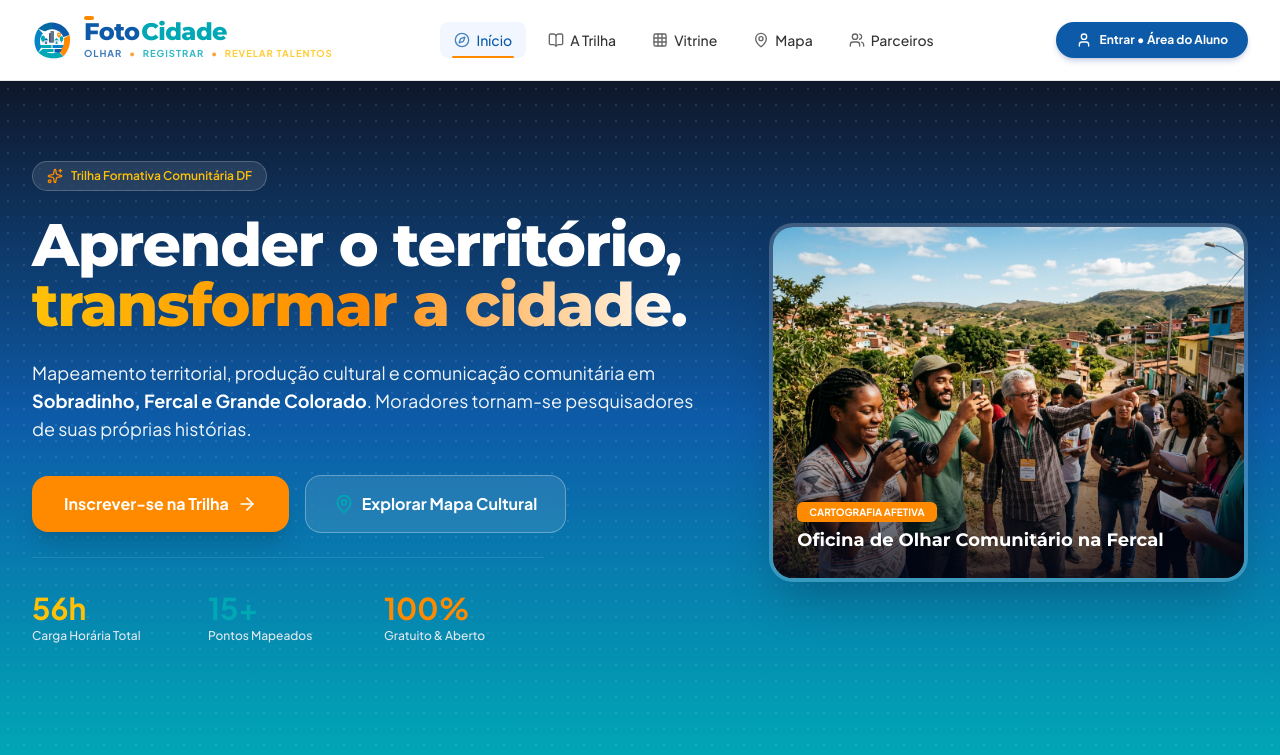
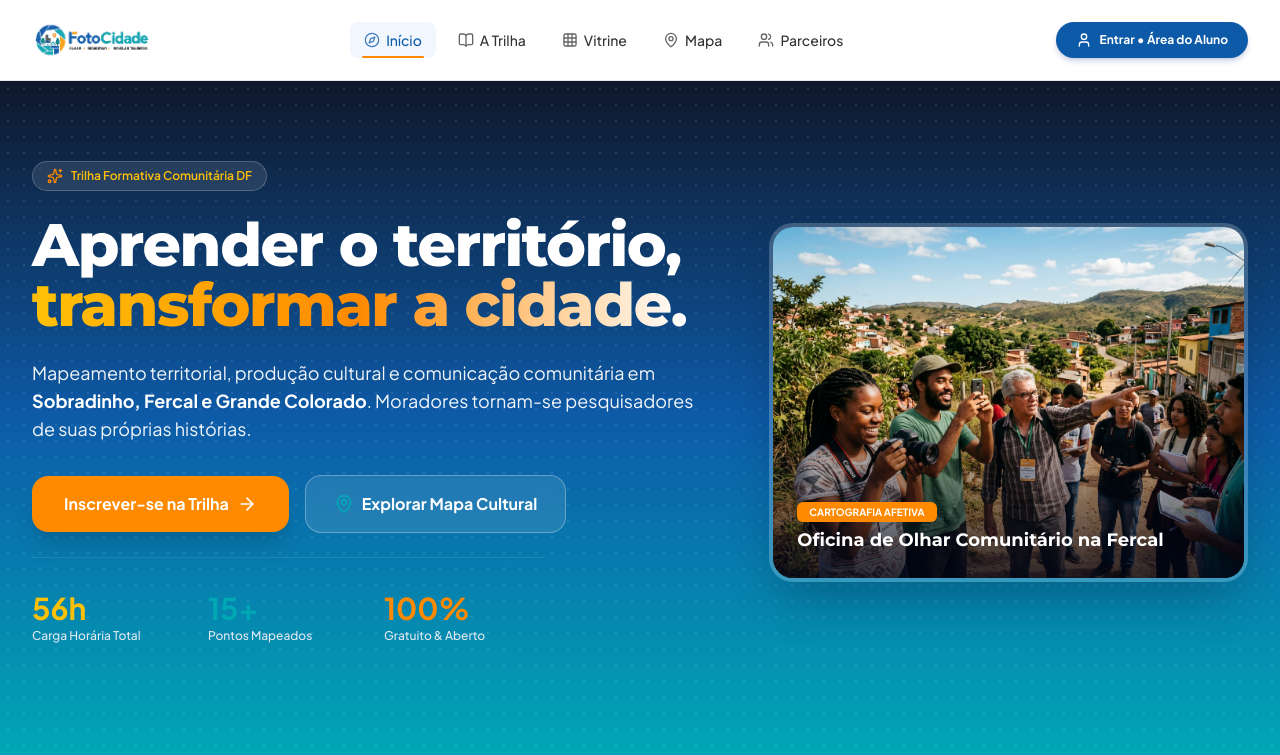
Before and after one commit to iwerry/Foto-Cidade-DF, a PHP site: page /index.php in a window 1280 px wide. Shown: the top 755 px of the page. Run offline with PHP 8.4, Linux system fonts and the light colour scheme; data comes from the database, SQL or seed files in the repository; tables that the repository leaves empty or names only in its code hold one stand-in row (values such as "Sample post"); grey boxes marked "Sample" are stand-in pictures; some libraries are stand-ins or nearby versions.

Commit message:
feat: logos oficiais movidas para /public/ com comportamento dinamico no menu e footer

```diff
--- a/components/common/footer.php
+++ b/components/common/footer.php
@@ -9,8 +9,8 @@
 
             <!-- Column 1: Brand & Slogan -->
             <div class="lg:col-span-2 space-y-4">
-                <div class="bg-white/95 p-3 rounded-xl inline-block shadow-sm">
-                    <?php render_logo('md', true, 'index.php'); ?>
+                <div class="bg-white/95 p-2.5 rounded-2xl inline-block shadow-sm">
+                    <?php render_logo('md', true, 'index.php', '', 'full'); ?>
                 </div>
                 <p class="text-slate-300 text-sm leading-relaxed max-w-md">
                     Uma trilha de formação em Mapeamento Territorial, Produção Cultural e Comunicação Comunitária.
--- a/components/common/logo.php
+++ b/components/common/logo.php
@@ -1,104 +1,33 @@
 <?php
 /**
- * Componente Logo FotoCidade (SVG Nativo)
+ * Componente Logo FotoCidade (PNG Oficial)
+ * - Modo Completo / Padrão / Footer / Deslogado: public/LogoNavBar.png
+ * - Modo Compacto / Logado / Painel Gestor / Menus: public/LogoMenus.png
  */
-function render_logo($size = 'md', $showSlogan = true, $linkUrl = 'index.php', $extraClass = '') {
-    $iconSizes = [
-        'sm' => 'w-7 h-7',
-        'md' => 'w-10 h-10',
-        'lg' => 'w-14 h-14',
-        'xl' => 'w-20 h-20'
-    ];
+function render_logo($size = 'md', $showSlogan = true, $linkUrl = 'index.php', $extraClass = '', $variant = 'auto') {
+    // Se variant for 'auto', detecta se o usuário está logado
+    if ($variant === 'auto') {
+        $isLogged = function_exists('is_logged_in') && is_logged_in();
+        $variant = $isLogged ? 'compact' : 'full';
+    }
 
-    $textSizes = [
-        'sm' => 'text-lg',
-        'md' => 'text-2xl',
-        'lg' => 'text-3xl',
-        'xl' => 'text-4xl'
-    ];
+    $isCompact = ($variant === 'compact' || $variant === 'menu' || $size === 'sm' || !$showSlogan);
+    $logoSrc = $isCompact ? 'public/LogoMenus.png' : 'public/LogoNavBar.png';
 
-    $sloganSizes = [
-        'sm' => 'text-[8px] tracking-wider',
-        'md' => 'text-[9.5px] tracking-widest',
-        'lg' => 'text-xs tracking-widest',
-        'xl' => 'text-sm tracking-widest'
-    ];
-
-    $iconClass = $iconSizes[$size] ?? $iconSizes['md'];
-    $textClass = $textSizes[$size] ?? $textSizes['md'];
-    $sloganClass = $sloganSizes[$size] ?? $sloganSizes['md'];
+    $heightClass = 'h-10 sm:h-12';
+    if ($isCompact) {
+        $heightClass = 'h-8 sm:h-9';
+    } elseif ($size === 'lg') {
+        $heightClass = 'h-12 sm:h-14';
+    } elseif ($size === 'sm') {
+        $heightClass = 'h-8 sm:h-9';
+    }
     ?>
-    <a href="<?php echo htmlspecialchars($linkUrl); ?>" class="inline-flex items-center gap-3 select-none group <?php echo htmlspecialchars($extraClass); ?>">
-        <div class="relative <?php echo $iconClass; ?> shrink-0 flex items-center justify-center">
-            <svg viewBox="0 0 160 160" class="w-full h-full drop-shadow-sm" fill="none" xmlns="http://www.w3.org/2000/svg">
-                <!-- Shutter Blade 1 -->
-                <path d="M 80 10 C 110 10, 140 30, 150 60 L 105 75 L 75 40 Z" fill="#0D5BA8" />
-                <!-- Shutter Blade 2 -->
-                <path d="M 150 60 C 158 90, 145 125, 125 145 L 95 105 L 115 80 Z" fill="#FF8A00" />
-                <!-- Shutter Blade 3 -->
-                <path d="M 125 145 C 95 160, 50 155, 25 130 L 65 100 L 95 115 Z" fill="#00A7B5" />
-                <!-- Shutter Blade 4 -->
-                <path d="M 25 130 C 5 105, 5 65, 25 35 L 60 70 L 45 95 Z" fill="#0284C7" />
-                <!-- Shutter Blade 5 -->
-                <path d="M 25 35 C 45 15, 65 10, 80 10 L 80 50 L 50 45 Z" fill="#0369A1" />
-
-                <!-- Central Aperture Background -->
-                <circle cx="80" cy="85" r="48" fill="#FFFFFF" />
-                <path d="M 35 95 C 40 55, 120 55, 125 95 Z" fill="#F0F9FF" />
-
-                <!-- Buildings & Houses -->
-                <rect x="68" y="52" width="16" height="38" rx="2" fill="#475569" />
-                <rect x="74" y="44" width="14" height="46" rx="2" fill="#64748B" />
-
-                <path d="M 46 82 L 56 72 L 66 82 Z" fill="#0D5BA8" />
-                <rect x="48" y="82" width="16" height="14" fill="#E2E8F0" />
-                <rect x="53" y="86" width="6" height="10" fill="#0D5BA8" />
-
-                <path d="M 88 82 L 98 72 L 108 82 Z" fill="#00A7B5" />
-                <rect x="90" y="82" width="16" height="14" fill="#E2E8F0" />
-                <rect x="95" y="86" width="6" height="10" fill="#00A7B5" />
-
-                <!-- Trees -->
-                <ellipse cx="44" cy="74" rx="8" ry="12" fill="#00A7B5" />
-                <ellipse cx="118" cy="75" rx="7" ry="11" fill="#00A7B5" />
-                <rect x="43" y="84" width="2" height="6" fill="#334155" />
-                <rect x="117" y="84" width="2" height="6" fill="#334155" />
-
-                <!-- Roads -->
-                <path d="M 34 100 L 78 100 L 78 112 L 38 112 Z" fill="#00A7B5" />
-                <path d="M 82 100 L 126 100 L 122 112 L 82 112 Z" fill="#0284C7" />
-                <path d="M 40 116 L 86 116 L 86 128 L 52 128 Z" fill="#00A7B5" />
-                <path d="M 90 116 L 120 116 L 112 130 L 90 130 Z" fill="#0D5BA8" />
-
-                <!-- Orange Pin -->
-                <g transform="translate(100, 50)">
-                    <path d="M 8 0 C 3.5 0, 0 3.5, 0 8 C 0 14, 8 22, 8 22 C 8 22, 16 14, 16 8 C 16 3.5, 12.5 0, 8 0 Z" fill="#FF8A00" />
-                    <circle cx="8" cy="8" r="3.2" fill="#FFFFFF" />
-                </g>
-            </svg>
-        </div>
-
-        <div class="flex flex-col">
-            <div class="font-black tracking-tight leading-none <?php echo $textClass; ?> font-heading flex items-center">
-                <span class="text-[#0D5BA8] relative">
-                    <span class="inline-block relative">
-                        <span class="absolute -top-1 left-0 w-2.5 h-1 bg-[#FF8A00] rounded-sm"></span>
-                        F
-                    </span>oto
-                </span>
-                <span class="text-[#00A7B5] ml-0.5">Cidade</span>
-            </div>
-
-            <?php if ($showSlogan): ?>
-                <div class="font-bold text-[#333333] opacity-80 uppercase mt-0.5 <?php echo $sloganClass; ?>">
-                    <span class="text-[#0D5BA8]">Olhar</span>
-                    <span class="text-[#FF8A00] mx-1">•</span>
-                    <span class="text-[#00A7B5]">Registrar</span>
-                    <span class="text-[#FF8A00] mx-1">•</span>
-                    <span class="text-[#FFC107]">Revelar Talentos</span>
-                </div>
-            <?php endif; ?>
-        </div>
+    <a href="<?php echo htmlspecialchars($linkUrl); ?>" class="inline-flex items-center select-none group <?php echo htmlspecialchars($extraClass); ?>">
+        <img src="<?php echo htmlspecialchars($logoSrc); ?>"
+             onerror="this.src='public/LogoNavBar.png'"
+             alt="FotoCidade DF"
+             class="<?php echo $heightClass; ?> w-auto object-contain transition-transform duration-200 group-hover:scale-102" />
     </a>
     <?php
 }
```
Also changed, not shown: public/LogoMenus.png (added), public/LogoNavBar.png (added).
